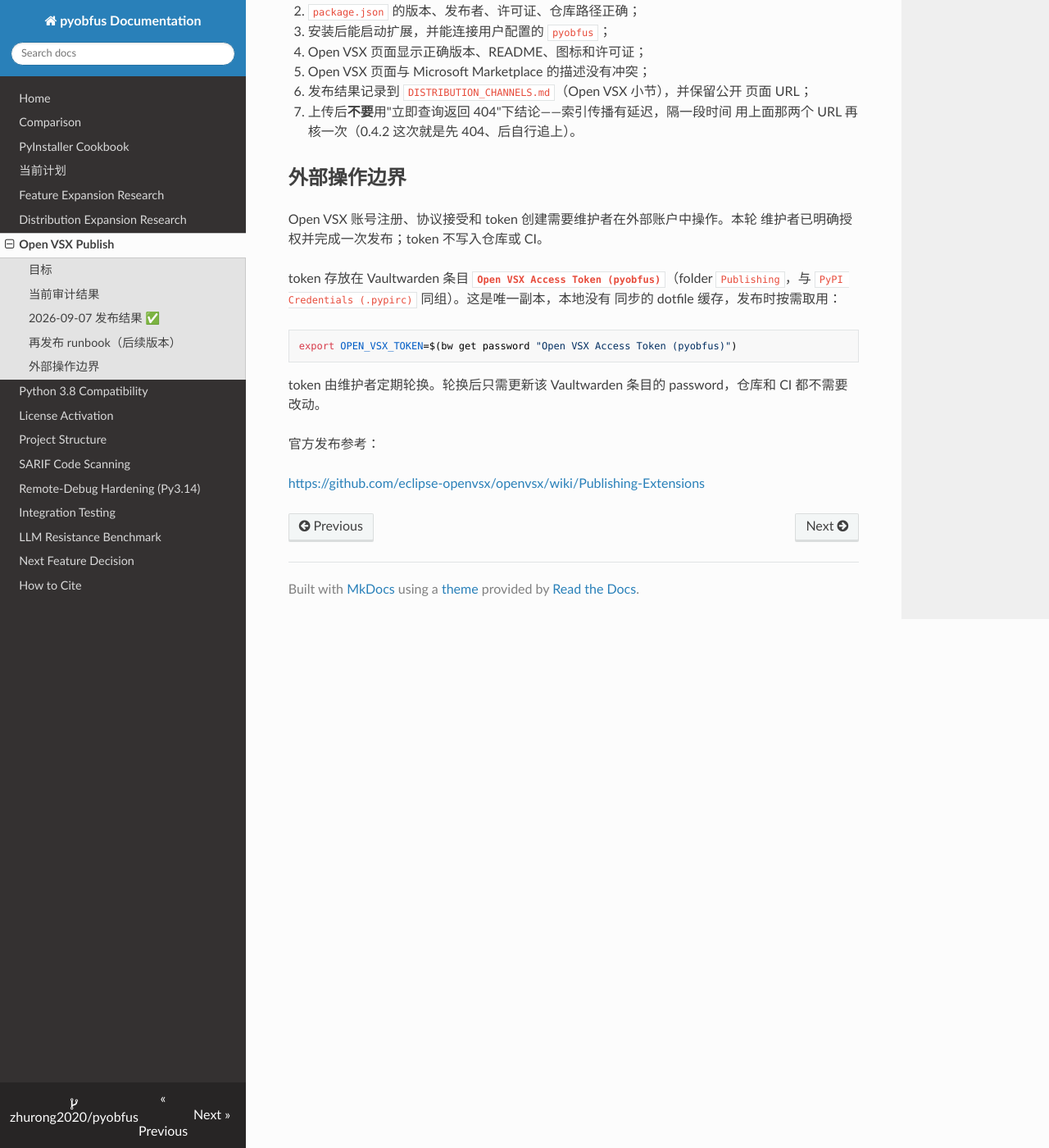
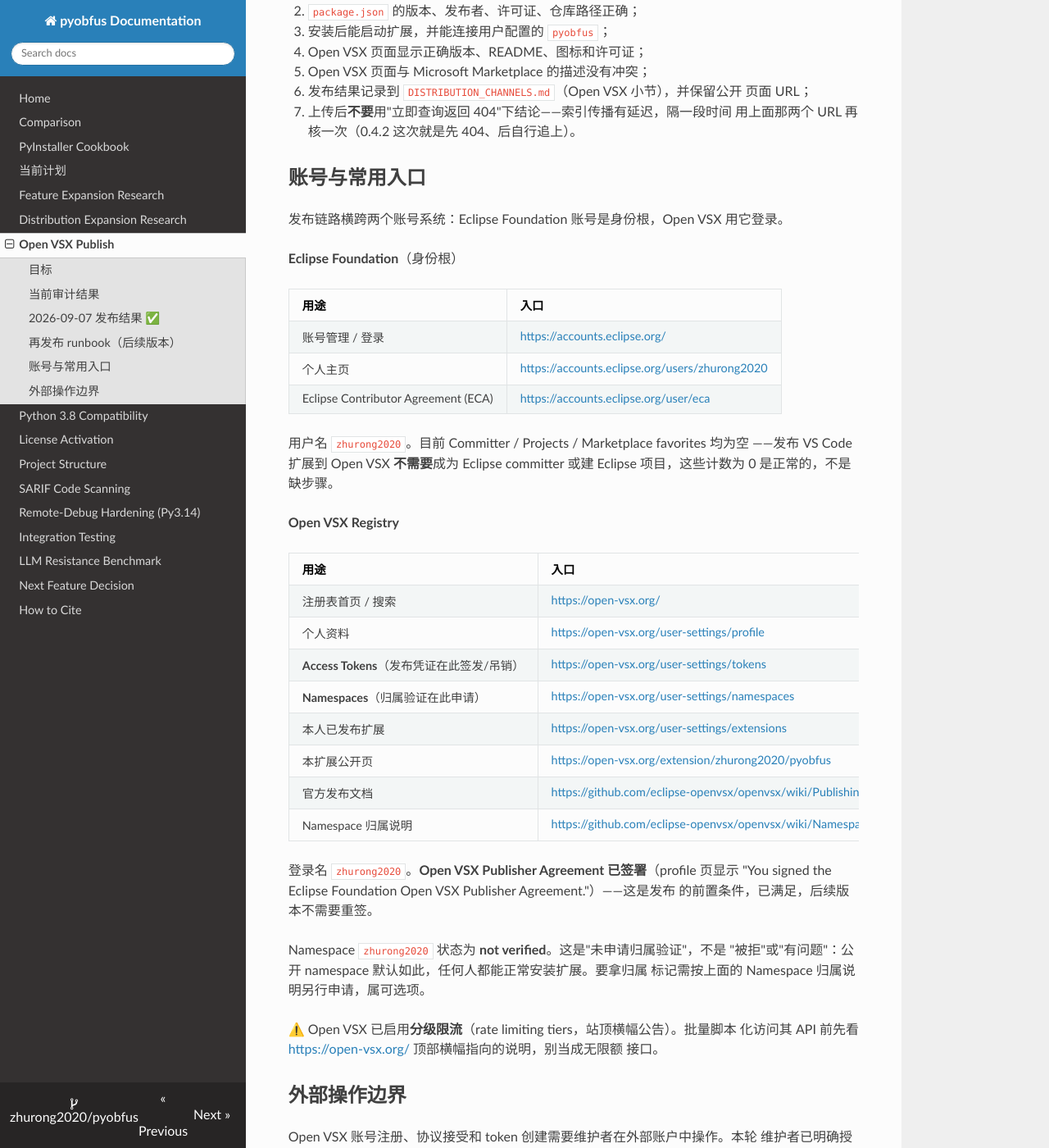
Before and after one commit to zhurong2020/pyobfus, an MkDocs documentation site: the page built from docs/OPEN_VSX_PUBLISH_PLAN.md, in a window 1280 px wide and 1400 px high, scrolled down 1833 px. Shown: the whole window at 82% size. Built offline with MkDocs 1.6.1, drawn with Linux system fonts in a browser that asks for light colours; nearby versions of some CDN libraries.

Commit message:
docs: record registry account entry points and the 2026-09-07 channel rechecks
Adds an account/entry-point section to the Open VSX runbook. The publish chain
spans two account systems -- an Eclipse Foundation account as the identity
root, with Open VSX logging in through it -- and neither was written down, so
finding the token or namespace page meant hunting for it. Tables both, plus
two things worth stating so they are not misread as missing steps: publishing
a VS Code extension needs no Eclipse committer status or Eclipse project (all
those counters legitimately read zero), and the Publisher Agreement is already
signed, so later versions do not re-sign. Also notes Open VSX now runs tiered
rate limiting, which matters before scripting against its API.

Glama, from the admin panel, deliberately split into three tiers rather than
reported as one conclusion. Fact: the Build-steps pin held at 0.3.10, and the
pinned SHA is current for the first time. Fact: a new test 01a07845 ran at
2026-09-07 03:50, the first since Frank's mail. Inference: the panel exposes
no pass/fail field -- the same limitation logged on 2026-08-24 -- so this is
not recorded as a success, though the three known-failed runs carry no version
label while this one does, and Recent Releases gained a matching entry the
same day. To confirm: open the test's own log view, as was done for 01a033e4.

Claude Plugin Marketplace rechecked: unchanged at "Submitted and pending
review", 36 days in queue, nothing actionable.

Co-Authored-By: Claude Opus 5 <noreply@anthropic.com>

```diff
--- a/docs/OPEN_VSX_PUBLISH_PLAN.md
+++ b/docs/OPEN_VSX_PUBLISH_PLAN.md
@@ -82,6 +82,47 @@ npx ovsx publish pyobfus-<version>.vsix -p "$OPEN_VSX_TOKEN"
 7. 上传后**不要**用"立即查询返回 404"下结论——索引传播有延迟，隔一段时间
    用上面那两个 URL 再核一次（0.4.2 这次就是先 404、后自行追上）。
 
+## 账号与常用入口
+
+发布链路横跨两个账号系统：Eclipse Foundation 账号是身份根，Open VSX 用它登录。
+
+**Eclipse Foundation**（身份根）
+
+| 用途 | 入口 |
+|---|---|
+| 账号管理 / 登录 | <https://accounts.eclipse.org/> |
+| 个人主页 | <https://accounts.eclipse.org/users/zhurong2020> |
+| Eclipse Contributor Agreement (ECA) | <https://accounts.eclipse.org/user/eca> |
+
+用户名 `zhurong2020`。目前 Committer / Projects / Marketplace favorites 均为空
+——发布 VS Code 扩展到 Open VSX **不需要**成为 Eclipse committer 或建 Eclipse
+项目，这些计数为 0 是正常的，不是缺步骤。
+
+**Open VSX Registry**
+
+| 用途 | 入口 |
+|---|---|
+| 注册表首页 / 搜索 | <https://open-vsx.org/> |
+| 个人资料 | <https://open-vsx.org/user-settings/profile> |
+| **Access Tokens**（发布凭证在此签发/吊销） | <https://open-vsx.org/user-settings/tokens> |
+| **Namespaces**（归属验证在此申请） | <https://open-vsx.org/user-settings/namespaces> |
+| 本人已发布扩展 | <https://open-vsx.org/user-settings/extensions> |
+| 本扩展公开页 | <https://open-vsx.org/extension/zhurong2020/pyobfus> |
+| 官方发布文档 | <https://github.com/eclipse-openvsx/openvsx/wiki/Publishing-Extensions> |
+| Namespace 归属说明 | <https://github.com/eclipse-openvsx/openvsx/wiki/Namespace-Access> |
+
+登录名 `zhurong2020`。**Open VSX Publisher Agreement 已签署**（profile 页显示
+"You signed the Eclipse Foundation Open VSX Publisher Agreement."）——这是发布
+的前置条件，已满足，后续版本不需要重签。
+
+Namespace `zhurong2020` 状态为 **not verified**。这是"未申请归属验证"，不是
+"被拒"或"有问题"：公开 namespace 默认如此，任何人都能正常安装扩展。要拿归属
+标记需按上面的 Namespace 归属说明另行申请，属可选项。
+
+⚠️ Open VSX 已启用**分级限流**（rate limiting tiers，站顶横幅公告）。批量脚本
+化访问其 API 前先看 <https://open-vsx.org/> 顶部横幅指向的说明，别当成无限额
+接口。
+
 ## 外部操作边界
 
 Open VSX 账号注册、协议接受和 token 创建需要维护者在外部账户中操作。本轮
```
Also changed, not shown: docs/CURRENT_PLAN_ZH.md (+9 -0 lines), docs/DISTRIBUTION_CHANNELS.md (+23 -0 lines).
